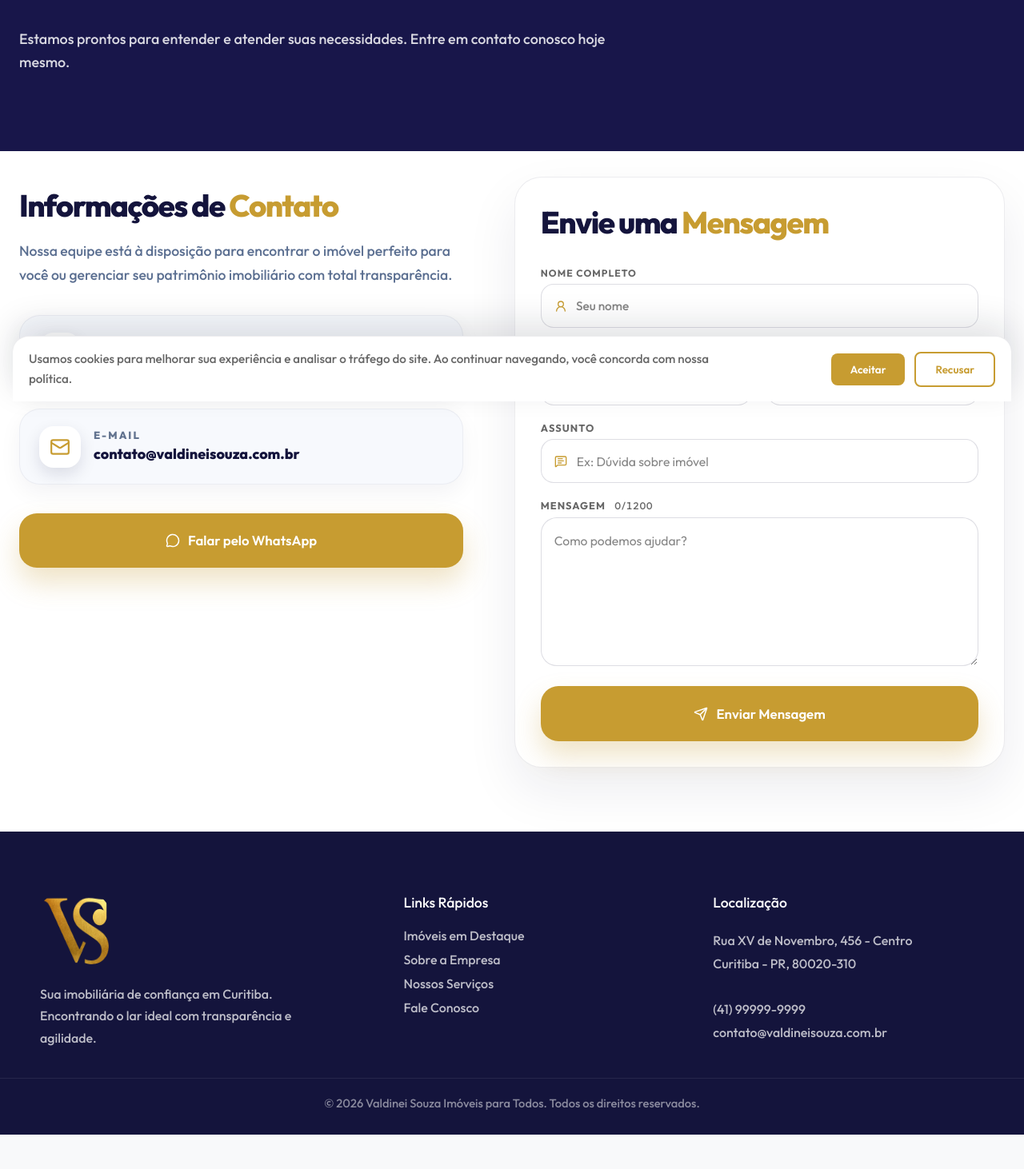
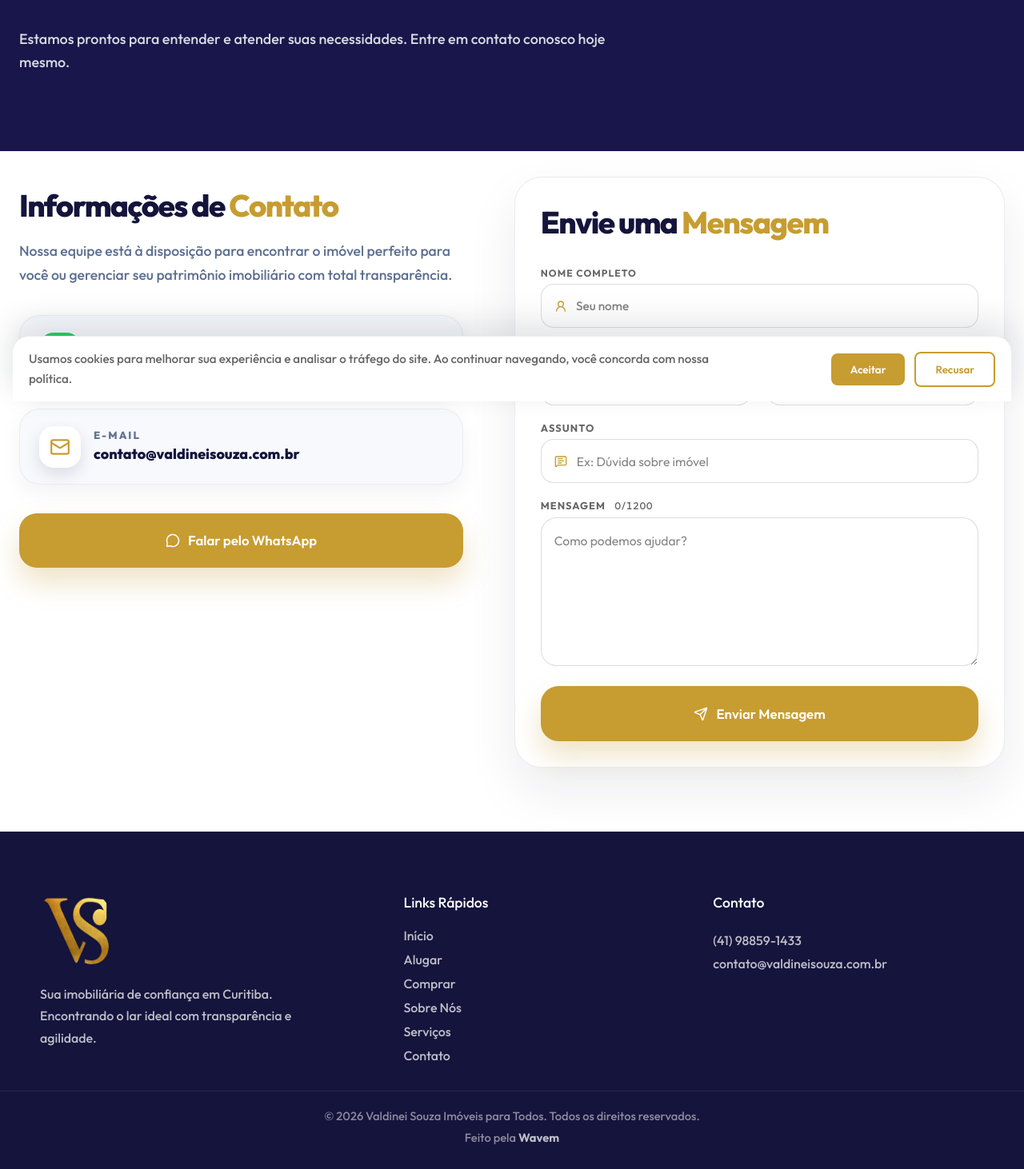
Before and after one commit to The-Wavem/imobiliaria_valdinei, a React (Vite) app: page /contato in a window 1280 px wide. Shown: the part 282-1744 px from the top of the page at 80% size. Before the commit the page ends 1701 px from the top, so only its background shows below. Built offline with nearby package versions, Linux system fonts and the light colour scheme; no server answers.

Commit message:
Deploy:-1.0.0: Ajustes finos para melhorar usabilidade do site

```diff
--- a/index.html
+++ b/index.html
@@ -18,12 +18,12 @@
     <link rel="canonical" href="https://imobiliaria-valdinei.firebaseapp.com" />
 
     <!-- Ativar Open Graph -->
-    <!-- <meta property="og:type" content="website" />
-    <meta property="og:url" content="https://imobiliaria-valdinei.firebaseapp.com" />
-    <meta property="og:title" content="Imobiliária Valdinei | Imóveis em Araucária e Curitiba" />
+    <meta property="og:type" content="website" />
+    <!-- <meta property="og:url" content="https://imobiliaria-valdinei.firebaseapp.com" /> -->
+    <meta property="og:title" content="Imobiliária Valdinei | Imóveis em Curitiba e região" />
     <meta property="og:description" content="Sua casa nova está aqui. Confira nosso catálogo completo de imóveis residenciais e comerciais para venda e locação com parcelas e condições exclusivas." />
-    <meta property="og:image" content="https://imobiliaria-valdinei.firebaseapp.com/og-image.jpg" />
-    <meta property="og:locale" content="pt_BR" /> -->
+    <!-- <meta property="og:image" content="https://imobiliaria-valdinei.firebaseapp.com/og-image.jpg" /> -->
+    <meta property="og:locale" content="pt_BR" />
 
     <!-- Preconnects para Otimização de Rede (Lighthouse/LCP) -->
     <link rel="preconnect" href="https://fonts.googleapis.com" />
--- a/src/components/layout/Footer.jsx
+++ b/src/components/layout/Footer.jsx
@@ -3,10 +3,12 @@ import logoImg from "../../assets/images/logo.png";
 import styles from "./Footer.module.css";
 
 const quickLinks = [
-  { label: "Imóveis em Destaque", to: "/#destaques" },
-  { label: "Sobre a Empresa", to: "/#sobre-nos" },
-  { label: "Nossos Serviços", to: "/#servicos" },
-  { label: "Fale Conosco", to: "/contato" },
+  { label: "Início", to: "/" },
+  { label: "Alugar", to: "/alugar" },
+  { label: "Comprar", to: "/comprar" },
+  { label: "Sobre Nós", to: "/sobre-nos" },
+  { label: "Serviços", to: "/servicos" },
+  { label: "Contato", to: "/contato" },
 ];
 
 export default function Footer() {
@@ -42,14 +44,9 @@ export default function Footer() {
         </div>
 
         <div>
-          <h2 className={styles.title}>Localização</h2>
+          <h2 className={styles.title}>Contato</h2>
           <address className={styles.address}>
-            Rua XV de Novembro, 456 - Centro
-            <br />
-            Curitiba - PR, 80020-310
-            <br />
-            <br />
-            (41) 99999-9999
+            (41) 98859-1433
             <br />
             contato@valdineisouza.com.br
           </address>
@@ -61,6 +58,18 @@ export default function Footer() {
           © 2026 Valdinei Souza Imóveis para Todos. Todos os direitos
           reservados.
         </p>
+        <p style={{ marginTop: "12px" }}>
+          Feito pela{" "}
+          <a
+            href="https://thewavem.web.app/"
+            target="_blank"
+            rel="noopener noreferrer"
+            className={styles.link}
+            style={{ fontWeight: "bold" }}
+          >
+            Wavem
+          </a>
+        </p>
       </div>
     </footer>
   );
--- a/src/main.jsx
+++ b/src/main.jsx
@@ -5,6 +5,11 @@ import RoutePreloader from '@/components/ui/Loader/RoutePreloader.jsx'
 import Router from './Router.jsx'
 import '@/theme/reset.css'
 import '@/theme/main.css'
+
+// Solução para erro de módulos ausentes pós-deploy (Vite chunk load error)
+window.addEventListener('vite:preloadError', () => {
+  window.location.reload()
+})
 
 createRoot(document.getElementById('root')).render(
   <StrictMode>
--- a/src/pages/public/Rent.jsx
+++ b/src/pages/public/Rent.jsx
@@ -186,6 +186,7 @@ export default function Rent() {
           style={{ position: "relative", zIndex: 10 }}
         >
           <FilterBar
+            mode="rent"
             filters={currentFilters}
             onChange={handleFilterChange}
             onSearch={handleFilterChange}
--- a/src/sections/contato/Contato.jsx
+++ b/src/sections/contato/Contato.jsx
@@ -64,11 +64,20 @@ export default function ContatoSection() {
   };
 
   const handleFieldChange = (field) => (event) => {
-    const { value } = event.target;
+    let { value } = event.target;
+
+    if (field === "phone") {
+      const numbers = value.replace(/\D/g, "");
+      if (numbers.length === 0) value = "";
+      else if (numbers.length <= 2) value = `(${numbers}`;
+      else if (numbers.length <= 6) value = `(${numbers.slice(0, 2)}) ${numbers.slice(2)}`;
+      else if (numbers.length <= 10) value = `(${numbers.slice(0, 2)}) ${numbers.slice(2, 6)}-${numbers.slice(6)}`;
+      else value = `(${numbers.slice(0, 2)}) ${numbers.slice(2, 7)}-${numbers.slice(7, 11)}`;
+    }
 
     // Respeita o limite máximo de caracteres sem deixar digitar além
     const limit = FIELD_LIMITS[field]?.max;
-    if (limit && value.length > limit) return;
+    if (field !== "phone" && limit && value.length > limit) return;
 
     const updated = { ...formData, [field]: value };
     setFormData(updated);
@@ -166,15 +175,15 @@ export default function ContatoSection() {
             </div>
 
             <div className={styles.contactCards}>
-              <motion.div className={styles.contactCard} variants={itemVariants}>
+              <a href="https://wa.me/5541988591433" target="_blank" rel="noopener noreferrer" className={`${styles.contactCard} ${styles.pulse}`}>
                 <div className={styles.contactIcon}>
                   <Phone size={26} />
                 </div>
                 <div>
                   <span className={styles.contactLabel}>Telefone</span>
-                  <strong className={styles.contactValue}>(41) 99999-9999</strong>
+                  <strong className={styles.contactValue}>(41) 98859-1433</strong>
                 </div>
-              </motion.div>
+              </a>
 
               <motion.div className={styles.contactCard} variants={itemVariants}>
                 <div className={styles.contactIcon}>
--- a/src/sections/contato/Contato.module.css
+++ b/src/sections/contato/Contato.module.css
@@ -95,6 +95,16 @@
   border: 1px solid rgba(20, 20, 60, 0.05);
   border-radius: 26px;
   box-shadow: 0 10px 28px rgba(20, 20, 60, 0.05);
+  text-decoration: none;
+  transition: transform 0.2s, border-color 0.2s;
+}
+
+a.contactCard:hover {
+  transform: translateY(-2px);
+}
+
+a.contactCard.pulse:hover {
+  border-color: #25D366;
 }
 
 .contactIcon {
@@ -108,6 +118,19 @@
   background: #ffffff;
   color: var(--color-primary);
   box-shadow: 0 8px 20px rgba(20, 20, 60, 0.12);
+  transition: all 0.3s ease;
+}
+
+.pulse .contactIcon {
+  background: #25D366;
+  color: #ffffff;
+  animation: pulse-whatsapp 2s infinite;
+}
+
+@keyframes pulse-whatsapp {
+  0% { box-shadow: 0 0 0 0 rgba(37, 211, 102, 0.5); }
+  70% { box-shadow: 0 0 0 12px rgba(37, 211, 102, 0); }
+  100% { box-shadow: 0 0 0 0 rgba(37, 211, 102, 0); }
 }
 
 .contactLabel {
--- a/src/sections/home/Contact.jsx
+++ b/src/sections/home/Contact.jsx
@@ -21,7 +21,16 @@ export default function Contact() {
   const [isSuccess, setIsSuccess] = useState(false);
 
   const handleFieldChange = (field) => (event) => {
-    const value = typeof event === "string" ? event : event?.target?.value;
+    let value = typeof event === "string" ? event : event?.target?.value;
+
+    if (field === "phone") {
+      const numbers = value.replace(/\D/g, "");
+      if (numbers.length === 0) value = "";
+      else if (numbers.length <= 2) value = `(${numbers}`;
+      else if (numbers.length <= 6) value = `(${numbers.slice(0, 2)}) ${numbers.slice(2)}`;
+      else if (numbers.length <= 10) value = `(${numbers.slice(0, 2)}) ${numbers.slice(2, 6)}-${numbers.slice(6)}`;
+      else value = `(${numbers.slice(0, 2)}) ${numbers.slice(2, 7)}-${numbers.slice(7, 11)}`;
+    }
 
     setFormData((currentData) => ({
       ...currentData,
@@ -95,16 +104,16 @@ export default function Contact() {
             independente do seu orçamento.
           </p>
 
-          <div className={styles.phoneCard}>
+          <a href="https://wa.me/5541988591433" target="_blank" rel="noopener noreferrer" className={styles.phoneCard}>
             <div className={styles.phoneIcon}>
               <Phone size={24} />
             </div>
 
             <div>
               <p className={styles.phoneLabel}>Atendimento via WhatsApp</p>
-              <p className={styles.phoneNumber}>(41) 99999-9999</p>
+              <p className={styles.phoneNumber}>(41) 98859-1433</p>
             </div>
-          </div>
+          </a>
         </div>
 
         <div className={styles.formCard}>
--- a/src/sections/home/Contact.module.css
+++ b/src/sections/home/Contact.module.css
@@ -40,6 +40,13 @@
   background: #f8fafc;
   border: 1px solid rgba(243, 244, 246, 1);
   border-radius: 20px;
+  text-decoration: none;
+  transition: transform 0.2s, border-color 0.2s;
+}
+
+.phoneCard:hover {
+  transform: translateY(-2px);
+  border-color: #25D366;
 }
 
 .phoneIcon {
@@ -50,8 +57,15 @@
   align-items: center;
   justify-content: center;
   border-radius: 999px;
-  background: var(--color-secondary);
+  background: #25D366;
   color: #ffffff;
+  animation: pulse-whatsapp 2s infinite;
+}
+
+@keyframes pulse-whatsapp {
+  0% { box-shadow: 0 0 0 0 rgba(37, 211, 102, 0.5); }
+  70% { box-shadow: 0 0 0 12px rgba(37, 211, 102, 0); }
+  100% { box-shadow: 0 0 0 0 rgba(37, 211, 102, 0); }
 }
 
 .phoneLabel {
--- a/src/sections/home/FeaturedProperties.jsx
+++ b/src/sections/home/FeaturedProperties.jsx
@@ -50,7 +50,6 @@ export default function FeaturedProperties({ onPropertyClick }) {
         }
       }
     };
-
     loadProperties();
 
     return () => {
```
Also changed, not shown: src/components/ui/FilterBar/FilterBar.jsx (+36 -25 lines), 1 other file (tests, documents, lock files or other folders).
